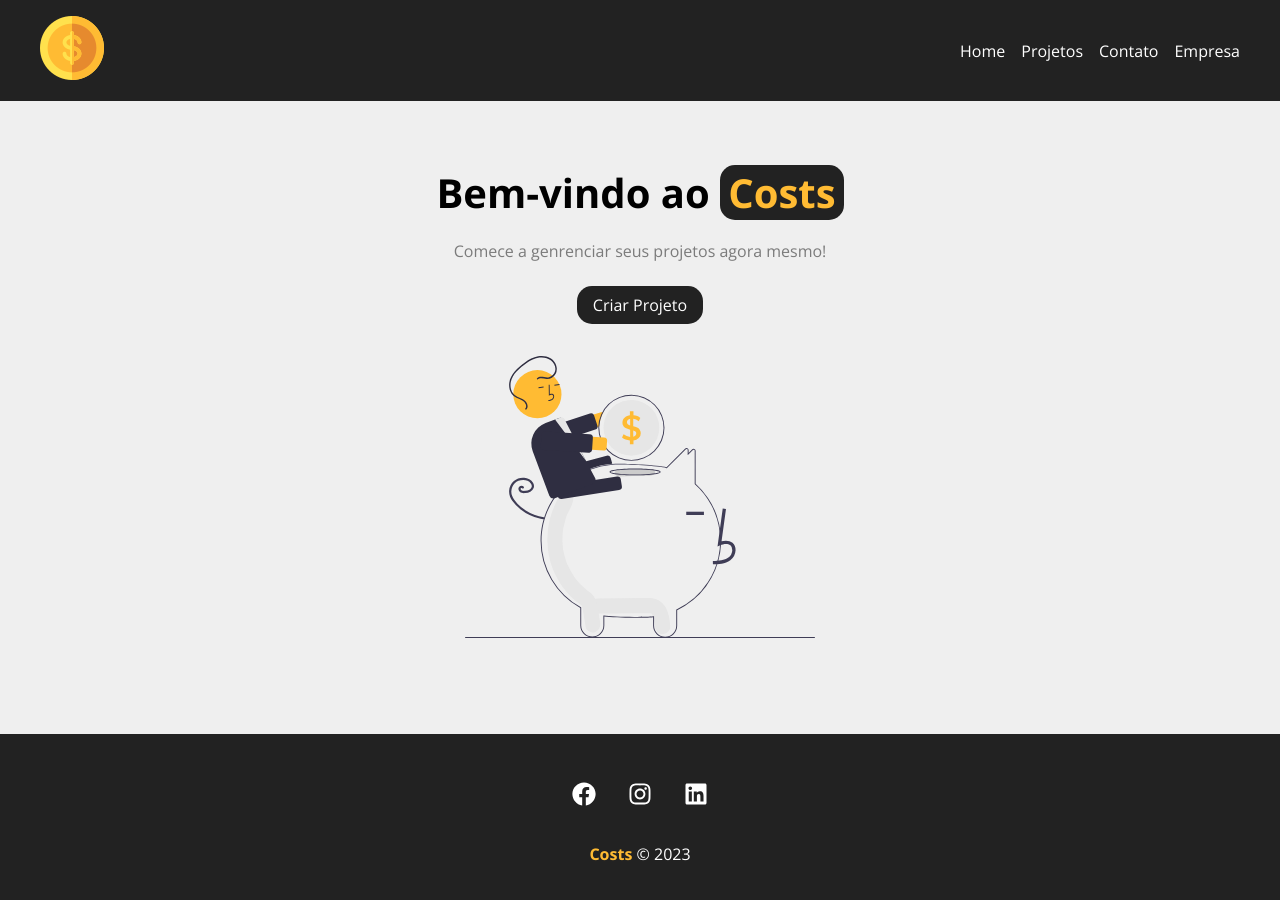
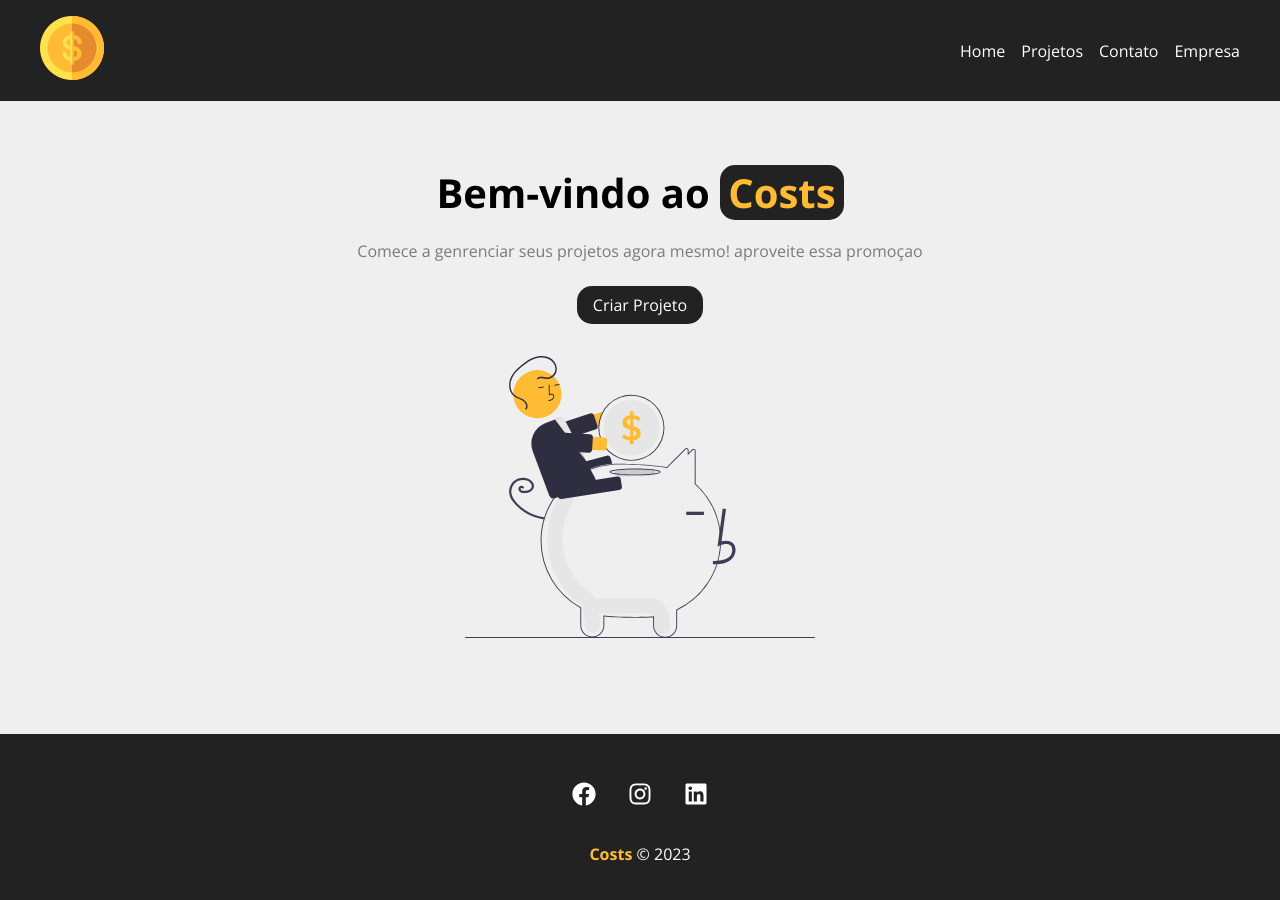
Before and after one commit to ighoralves/first-react-project, a React (Vite) app: page / in a window 1280 px wide. Shown: the top 900 px of the page. Built offline with nearby package versions, Linux system fonts and the light colour scheme.

Commit message:
nova section

```diff
--- a/src/components/pages/Home.jsx
+++ b/src/components/pages/Home.jsx
@@ -10,7 +10,9 @@ function Home() {
       <h1>
         Bem-vindo ao <span>Costs</span>
       </h1>
-      <p>Comece a genrenciar seus projetos agora mesmo!</p>
+      <p>
+        Comece a genrenciar seus projetos agora mesmo! aproveite essa promoçao
+      </p>
       <LinkButton to="/newproject" text="Criar Projeto" />
       <img src={savings} alt="Costs" />
     </section>
```
